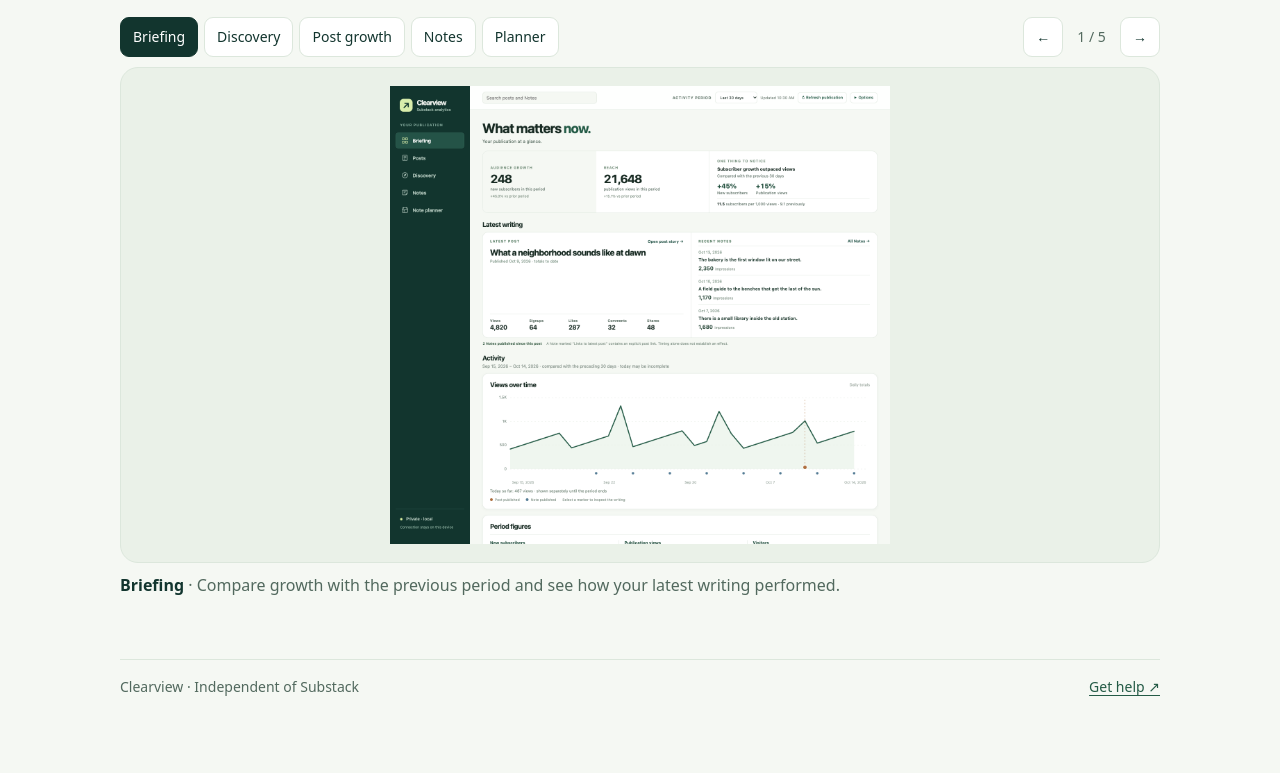
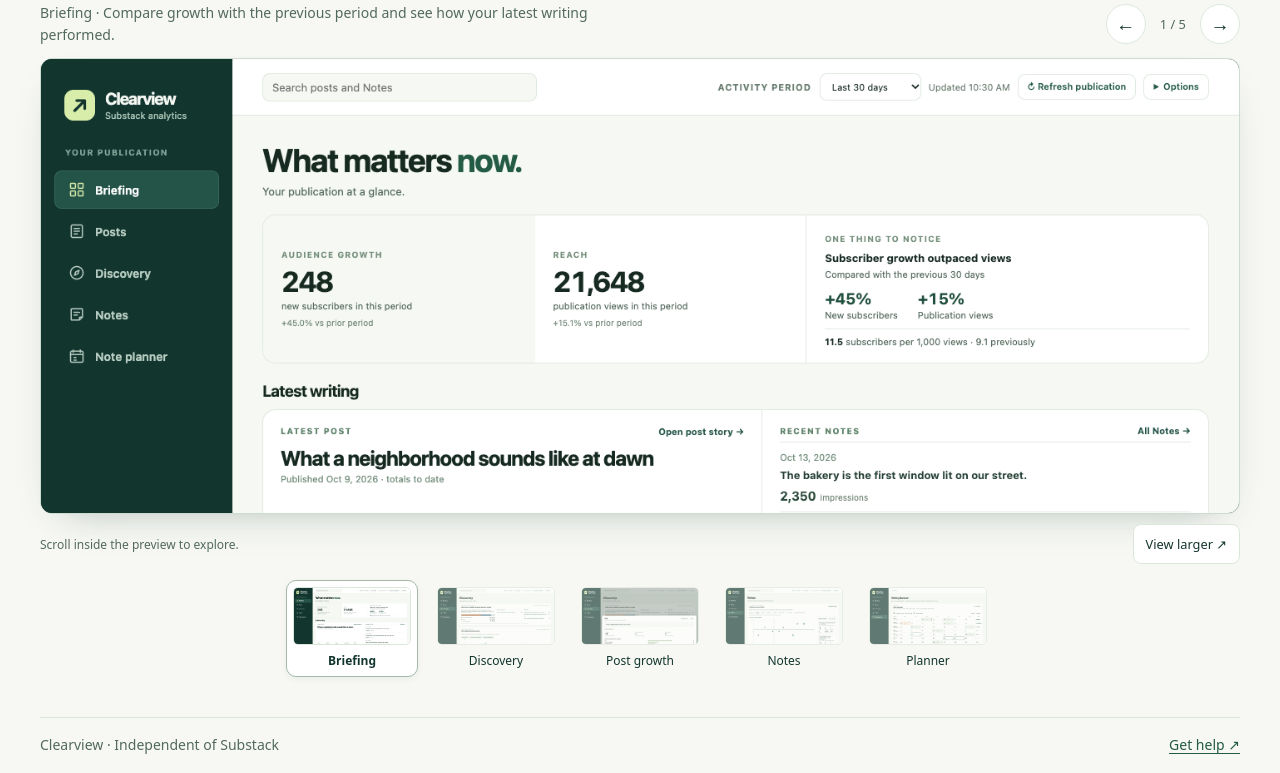
Before and after one commit to w1k5/substack-pull, a plain HTML site: page site/tour.html in a window 1280 px wide. Shown: the part 197-970 px from the top of the page. Before the commit the page ends 911 px from the top, so only its background shows below. Drawn offline with Linux system fonts and the light colour scheme; files whose address does not match are found by name.

Commit message:
Polish product tour previews and screenshot navigation

```diff
--- a/site/styles.css
+++ b/site/styles.css
@@ -104,47 +104,3 @@ p { margin: 0 0 12px; }
 
 .site-nav { display: flex; flex-wrap: wrap; justify-content: end; gap: 8px 20px; font-size: .875rem; }
 .site-nav [aria-current="page"] { font-weight: 750; }
-.tour { padding-block: clamp(20px, 4vw, 44px); }
-.tour h1 { margin: 0; font-size: clamp(2rem, 5vw, 3rem); line-height: 1.1; letter-spacing: -.04em; }
-.tour-intro { margin-top: 8px; color: var(--muted); }
-.tour-controls, .tour-picker, .tour-arrows { display: flex; flex-wrap: wrap; align-items: center; gap: 6px; }
-.tour-controls { justify-content: space-between; margin-block: 16px 10px; gap: 10px; }
-.tour-controls[hidden], .tour-slide[hidden] { display: none; }
-.tour-controls button {
-  min-height: 40px;
-  padding: 6px 12px;
-  border: 1px solid var(--line);
-  border-radius: 9px;
-  background: var(--surface);
-  color: var(--forest);
-  font: inherit;
-  font-size: .875rem;
-  cursor: pointer;
-}
-.tour-controls button:hover { border-color: var(--green); }
-.tour-controls button:focus-visible { outline: 2px solid var(--green); outline-offset: 2px; }
-.tour-picker button[aria-pressed="true"] { background: var(--forest); border-color: var(--forest); color: #fff; }
-.tour-arrows { flex-wrap: nowrap; }
-#tour-position { min-width: 3.2em; text-align: center; color: var(--muted); font-size: .875rem; }
-.tour-slide { margin: 0 0 16px; }
-.tour-shot {
-  display: grid;
-  grid-template: minmax(0, 1fr) / minmax(0, 1fr);
-  place-items: center;
-  height: clamp(290px, 62vh, 700px);
-  height: clamp(290px, 62svh, 700px);
-  padding: clamp(8px, 2vw, 18px);
-  border: 1px solid var(--line);
-  border-radius: var(--radius);
-  background: #eaf1e8;
-  cursor: zoom-in;
-}
-.tour-shot img {
-  display: block;
-  width: 100%;
-  height: 100%;
-  min-height: 0;
-  object-fit: contain;
-}
-.tour-slide figcaption { margin-top: 10px; color: var(--muted); }
-.tour-slide figcaption strong { color: var(--forest); }
--- /dev/null
+++ b/site/tour.css
@@ -0,0 +1,79 @@
+.tour-page { background: #f7f8f4; }
+.tour-page .wrap { width: min(100% - 48px, 1200px); }
+.tour-page .top { border-bottom: 1px solid var(--line); }
+.tour { padding-block: 32px 40px; }
+.tour-heading { display: flex; align-items: end; justify-content: space-between; gap: 24px; margin-bottom: 24px; }
+.tour h1 { margin: 8px 0 0; font-size: clamp(1.8rem, 4vw, 2.6rem); line-height: 1.12; letter-spacing: -.045em; }
+.tour-intro { margin: 0; color: var(--muted); font-size: .875rem; }
+.tour-gallery { outline: none; }
+.tour-gallery:focus-visible { outline: 2px solid var(--green); outline-offset: 6px; border-radius: 12px; }
+.tour-toolbar, .tour-bottom, .tour-lightbox-bar { display: flex; align-items: center; justify-content: space-between; gap: 20px; }
+.tour-toolbar { margin-bottom: 12px; min-height: 44px; }
+#tour-description { margin: 0; color: var(--muted); font-size: .875rem; max-width: 74ch; }
+.tour-arrows { display: flex; align-items: center; gap: 8px; flex-shrink: 0; }
+.tour-page button {
+  font: inherit;
+  color: var(--forest);
+  cursor: pointer;
+  transition: background-color 150ms ease, border-color 150ms ease, box-shadow 150ms ease;
+}
+.tour-page button:focus-visible { outline: 2px solid var(--green); outline-offset: 3px; }
+.tour-arrows button {
+  width: 40px;
+  height: 40px;
+  border: 1px solid var(--line);
+  border-radius: 50%;
+  background: white;
+  font-size: 1.2rem;
+}
+.tour-arrows button:hover { background: var(--lime); border-color: #bfd496; }
+#tour-position { min-width: 3em; text-align: center; font-size: .8rem; color: var(--muted); font-variant-numeric: tabular-nums; }
+.tour-slide { margin: 0; }
+.tour-shot {
+  display: block;
+  overflow: auto;
+  height: clamp(300px, 57svh, 720px);
+  border: 1px solid #cddbd0;
+  border-radius: 12px;
+  background: var(--forest);
+  box-shadow: 0 16px 40px -24px rgb(18 53 46 / .38);
+  scrollbar-color: #97afa0 #eaf0e7;
+  cursor: zoom-in;
+}
+.tour-shot img { display: block; width: 100%; height: auto; }
+.tour-slide figcaption { margin-top: 12px; color: var(--muted); font-size: .875rem; }
+.tour-gallery.is-ready figcaption { display: none; }
+.tour-bottom { padding-block: 10px 16px; color: var(--muted); font-size: .75rem; }
+#tour-enlarge, #tour-close { padding: 8px 12px; min-height: 40px; border: 1px solid var(--line); border-radius: 8px; background: white; font-size: .8rem; }
+#tour-enlarge:hover, #tour-close:hover { background: #eaf0e7; border-color: #a7bcaa; }
+.tour-picker { display: flex; justify-content: center; gap: 12px; }
+.tour-picker button { display: grid; gap: 6px; justify-items: center; padding: 6px; width: 132px; border: 1px solid transparent; border-radius: 10px; background: transparent; font-size: .75rem; }
+.tour-picker img { display: block; width: 100%; height: 58px; object-fit: cover; object-position: top; border-radius: 5px; border: 1px solid var(--line); opacity: .65; transition: opacity 150ms ease; }
+.tour-picker button:hover { background: #e8eee4; }
+.tour-picker button:hover img, .tour-picker button[aria-pressed="true"] img { opacity: 1; }
+.tour-picker button[aria-pressed="true"] { background: white; border-color: #a4b9a8; box-shadow: 0 2px 6px rgb(18 53 46 / .06); font-weight: 700; }
+.tour-lightbox { width: min(1600px, 96vw); max-width: 96vw; height: 94svh; max-height: 94svh; padding: 0; border: 1px solid var(--line); border-radius: 14px; background: #f7f8f4; color: var(--forest); box-shadow: 0 24px 80px #0005; }
+.tour-lightbox::backdrop { background: rgb(9 27 22 / .75); backdrop-filter: blur(8px); }
+.tour-lightbox[open] { display: flex; flex-direction: column; }
+.tour-lightbox-bar { padding: 10px 18px; border-bottom: 1px solid var(--line); }
+.tour-lightbox-image { overflow: auto; flex: 1; min-height: 0; }
+.tour-lightbox-image img { display: block; width: 100%; min-width: 900px; height: auto; }
+body:has(.tour-lightbox[open]) { overflow: hidden; }
+.tour-page [hidden] { display: none; }
+@media (max-width: 640px) {
+  .tour-page .wrap { width: calc(100% - 28px); }
+  .tour { padding-block: 24px; }
+  .tour-heading { display: block; margin-bottom: 20px; }
+  .tour-intro { margin-top: 12px; }
+  .tour-intro br { display: none; }
+  .tour-toolbar { align-items: start; gap: 12px; }
+  .tour-arrows { gap: 3px; }
+  .tour-arrows button { width: 36px; height: 36px; }
+  .tour-shot { height: 46svh; }
+  .tour-picker { gap: 4px; }
+  .tour-picker button { width: 20%; padding: 4px; font-size: .65rem; }
+  .tour-picker img { height: 38px; }
+}
+@media (prefers-reduced-motion: reduce) {
+  .tour-page button, .tour-picker img { transition: none; }
+}
--- a/site/tour.html
+++ b/site/tour.html
@@ -8,9 +8,10 @@
   <title>Product tour · Clearview</title>
   <link rel="icon" href="./clearview.png" type="image/png">
   <link rel="stylesheet" href="./styles.css">
+  <link rel="stylesheet" href="./tour.css">
   <script type="module" src="./tour.js"></script>
 </head>
-<body>
+<body class="tour-page">
   <header class="wrap top">
     <a class="brand" href="./" aria-label="Clearview home"><img src="./clearview.png" width="36" height="36" alt="">Clearview</a>
     <nav class="site-nav" aria-label="Main navigation">
@@ -19,56 +20,51 @@
     </nav>
   </header>
   <main class="wrap tour">
-    <h1>Inside Clearview</h1>
-    <p class="tour-intro">Click through the dashboard using a fictional publication.</p>
+    <div class="tour-heading"><div><p class="eyebrow">THE PRODUCT TOUR</p><h1>A clearer view of your writing.</h1></div><p class="tour-intro">Explore the dashboard.<br> All examples use fictional data.</p></div>
 
-    <section class="tour-gallery" aria-label="Dashboard screenshots">
-      <div class="tour-controls" hidden>
-        <div class="tour-picker" role="group" aria-label="Choose a screenshot">
-          <button type="button" aria-controls="briefing" aria-pressed="true">Briefing</button>
-          <button type="button" aria-controls="discovery" aria-pressed="false">Discovery</button>
-          <button type="button" aria-controls="post-growth" aria-pressed="false">Post growth</button>
-          <button type="button" aria-controls="notes" aria-pressed="false">Notes</button>
-          <button type="button" aria-controls="planner" aria-pressed="false">Planner</button>
-        </div>
-        <div class="tour-arrows">
-          <button type="button" id="tour-previous" aria-label="Previous screenshot">←</button>
-          <span id="tour-position" role="status"></span>
-          <button type="button" id="tour-next" aria-label="Next screenshot">→</button>
-        </div>
-      </div>
+    <section class="tour-gallery" aria-label="Dashboard screenshots" tabindex="0">
+      <div class="tour-toolbar" hidden><p id="tour-description"></p><div class="tour-arrows"><button type="button" id="tour-previous" aria-label="Previous screenshot">←</button><span id="tour-position" role="status" aria-live="polite"></span><button type="button" id="tour-next" aria-label="Next screenshot">→</button></div></div>
       <figure class="tour-slide" id="briefing">
-        <a class="tour-shot" href="./screenshots/briefing.webp">
+        <a class="tour-shot" aria-label="Enlarge screenshot" href="./screenshots/briefing.webp">
           <img src="./screenshots/briefing.webp" width="1440" height="1320" alt="Briefing with subscriber growth, recent writing, and an activity chart.">
         </a>
         <figcaption><strong>Briefing</strong> · Compare growth with the previous period and see how your latest writing performed.</figcaption>
       </figure>
       <figure class="tour-slide" id="discovery">
-        <a class="tour-shot" href="./screenshots/discovery-overview.webp">
+        <a class="tour-shot" aria-label="Enlarge screenshot" href="./screenshots/discovery-overview.webp">
           <img src="./screenshots/discovery-overview.webp" width="1440" height="1000" loading="lazy" alt="Discovery overview with credited signup sources and a subscriber trend chart.">
         </a>
         <figcaption><strong>Discovery</strong> · See where new subscribers came from and which posts and Notes got credit.</figcaption>
       </figure>
       <figure class="tour-slide" id="post-growth">
-        <a class="tour-shot" href="./screenshots/discovery.webp">
+        <a class="tour-shot" aria-label="Enlarge screenshot" href="./screenshots/discovery.webp">
           <img src="./screenshots/discovery.webp" width="1440" height="1120" loading="lazy" alt="Post growth panel with subscriber totals and signup sources.">
         </a>
         <figcaption><strong>Post growth</strong> · Open a post in Discovery to see signups, paid subscriptions, and unsubscribes.</figcaption>
       </figure>
       <figure class="tour-slide" id="notes">
-        <a class="tour-shot" href="./screenshots/notes.webp">
+        <a class="tour-shot" aria-label="Enlarge screenshot" href="./screenshots/notes.webp">
           <img src="./screenshots/notes.webp" width="1440" height="1600" loading="lazy" alt="Notes comparison chart with two Notes selected and the sortable figures table.">
         </a>
         <figcaption><strong>Notes</strong> · Compare two Notes side by side and sort engagement by totals or per 1,000 impressions.</figcaption>
       </figure>
       <figure class="tour-slide" id="planner">
-        <a class="tour-shot" href="./screenshots/planner.webp">
+        <a class="tour-shot" aria-label="Enlarge screenshot" href="./screenshots/planner.webp">
           <img src="./screenshots/planner.webp" width="1440" height="1840" loading="lazy" alt="Note planner with a calendar of scheduled Notes, open dates, and drafts.">
         </a>
         <figcaption><strong>Note planner</strong> · See what’s scheduled over the next 90 days and where there’s room for a draft.</figcaption>
       </figure>
+      <div class="tour-bottom" hidden><span>Scroll inside the preview to explore.</span><button type="button" id="tour-enlarge">View larger ↗</button></div>
+        <div class="tour-picker" hidden role="group" aria-label="Choose a screenshot">
+          <button type="button" aria-controls="briefing" aria-pressed="true"><img src="./screenshots/briefing.webp" width="144" height="80" alt=""><span>Briefing</span></button>
+          <button type="button" aria-controls="discovery" aria-pressed="false"><img src="./screenshots/discovery-overview.webp" width="144" height="80" alt=""><span>Discovery</span></button>
+          <button type="button" aria-controls="post-growth" aria-pressed="false"><img src="./screenshots/discovery.webp" width="144" height="80" alt=""><span>Post growth</span></button>
+          <button type="button" aria-controls="notes" aria-pressed="false"><img src="./screenshots/notes.webp" width="144" height="80" alt=""><span>Notes</span></button>
+          <button type="button" aria-controls="planner" aria-pressed="false"><img src="./screenshots/planner.webp" width="144" height="80" alt=""><span>Planner</span></button>
+        </div>
     </section>
   </main>
+  <dialog class="tour-lightbox" aria-labelledby="tour-lightbox-title"><div class="tour-lightbox-bar"><strong id="tour-lightbox-title"></strong><button type="button" id="tour-close" autofocus aria-label="Close enlarged screenshot">Close ×</button></div><div class="tour-lightbox-image"><img alt=""></div></dialog>
   <footer class="wrap bottom">
     <span>Clearview · Independent of Substack</span>
     <a href="https://github.com/w1k5/substack-pull/issues">Get help ↗</a>
--- a/site/tour.js
+++ b/site/tour.js
@@ -1,8 +1,10 @@
 const gallery = document.querySelector('.tour-gallery');
-const controls = gallery.querySelector('.tour-controls');
 const choices = [...gallery.querySelectorAll('.tour-picker button')];
 const slides = choices.map((choice) => document.getElementById(choice.getAttribute('aria-controls')));
 const position = document.getElementById('tour-position');
+const description = document.getElementById('tour-description');
+const lightbox = document.querySelector('.tour-lightbox');
+const enlargedImage = lightbox.querySelector('img');
 let current = 0;
 
 function show(index, updateLink = false) {
@@ -13,15 +15,40 @@ function show(index, updateLink = false) {
     choices[i].setAttribute('aria-pressed', String(i === current));
   });
   position.textContent = `${current + 1} / ${slides.length}`;
+  description.textContent = slides[current].querySelector('figcaption').textContent;
   if (updateLink) history.replaceState(null, '', `#${slides[current].id}`);
   if (imageHadFocus) slides[current].querySelector('.tour-shot').focus({ preventScroll: true });
+}
+
+function enlarge() {
+  const image = slides[current].querySelector('img');
+  enlargedImage.src = image.src;
+  enlargedImage.alt = image.alt;
+  document.getElementById('tour-lightbox-title').textContent = choices[current].textContent;
+  lightbox.showModal();
+  lightbox.querySelector('.tour-lightbox-image').scrollTo(0, 0);
 }
 
 choices.forEach((choice, i) => choice.addEventListener('click', () => show(i, true)));
 document.getElementById('tour-previous').addEventListener('click', () => show(current - 1, true));
 document.getElementById('tour-next').addEventListener('click', () => show(current + 1, true));
+document.getElementById('tour-enlarge').addEventListener('click', enlarge);
+document.getElementById('tour-close').addEventListener('click', () => lightbox.close());
+lightbox.addEventListener('click', (event) => {
+  if (event.target !== lightbox) return;
+  const bounds = lightbox.getBoundingClientRect();
+  if (event.clientX < bounds.left || event.clientX > bounds.right ||
+      event.clientY < bounds.top || event.clientY > bounds.bottom) lightbox.close();
+});
+slides.forEach((slide) => slide.querySelector('.tour-shot').addEventListener('click', (event) => {
+  if (event.metaKey || event.ctrlKey || event.shiftKey || event.altKey) return;
+  event.preventDefault();
+  enlarge();
+}));
 gallery.addEventListener('keydown', (event) => {
   if (event.key !== 'ArrowLeft' && event.key !== 'ArrowRight') return;
+  // Keep arrow keys available for scrolling the screenshot itself.
+  if (event.target.closest('.tour-shot')) return;
   event.preventDefault();
   show(current + (event.key === 'ArrowRight' ? 1 : -1), true);
 });
@@ -31,4 +58,7 @@ function showLinkedSlide() {
 }
 window.addEventListener('hashchange', showLinkedSlide);
 showLinkedSlide();
-controls.hidden = false;
+gallery.classList.add('is-ready');
+gallery.querySelectorAll('[hidden]:not(.tour-slide)').forEach((element) => {
+  element.hidden = false;
+});
```
